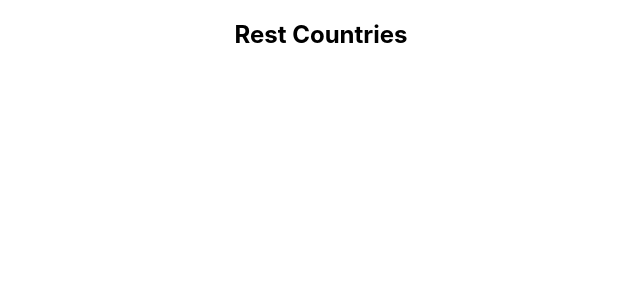
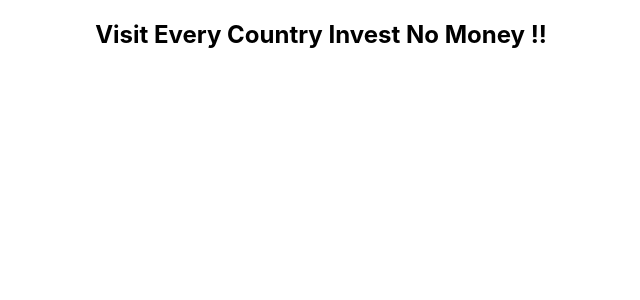
Before and after one commit to EmtiazHossainE2/milestone-8-react, a React (Create React App) app in the folder react-rest-countries/: page / in a window 1280 px wide. Shown: the top 300 px of the page, without its empty margins (319-959 px from the left). Built offline with nearby package versions, Linux system fonts and the light colour scheme; no server answers.

Commit message:
get rest countries data

```diff
--- a/react-rest-countries/src/App.js
+++ b/react-rest-countries/src/App.js
@@ -1,10 +1,24 @@
+import { useEffect, useState } from 'react'
 import './App.css'
 
 
 const App = () => {
     return (
         <div className="App">
-            <h2>Rest Countries</h2>
+            <LoadCountries></LoadCountries>
+        </div>
+    )
+}
+const LoadCountries = () => {
+    const [countries, setCountries] = useState([])
+    useEffect(() => {
+        fetch('https://restcountries.com/v3.1/all')
+            .then(res => res.json())
+            .then(data => console.log(data))
+    }, [])
+    return (
+        <div>
+            <h2>Visit Every Country Invest No Money !!</h2>
         </div>
     )
 }
```
